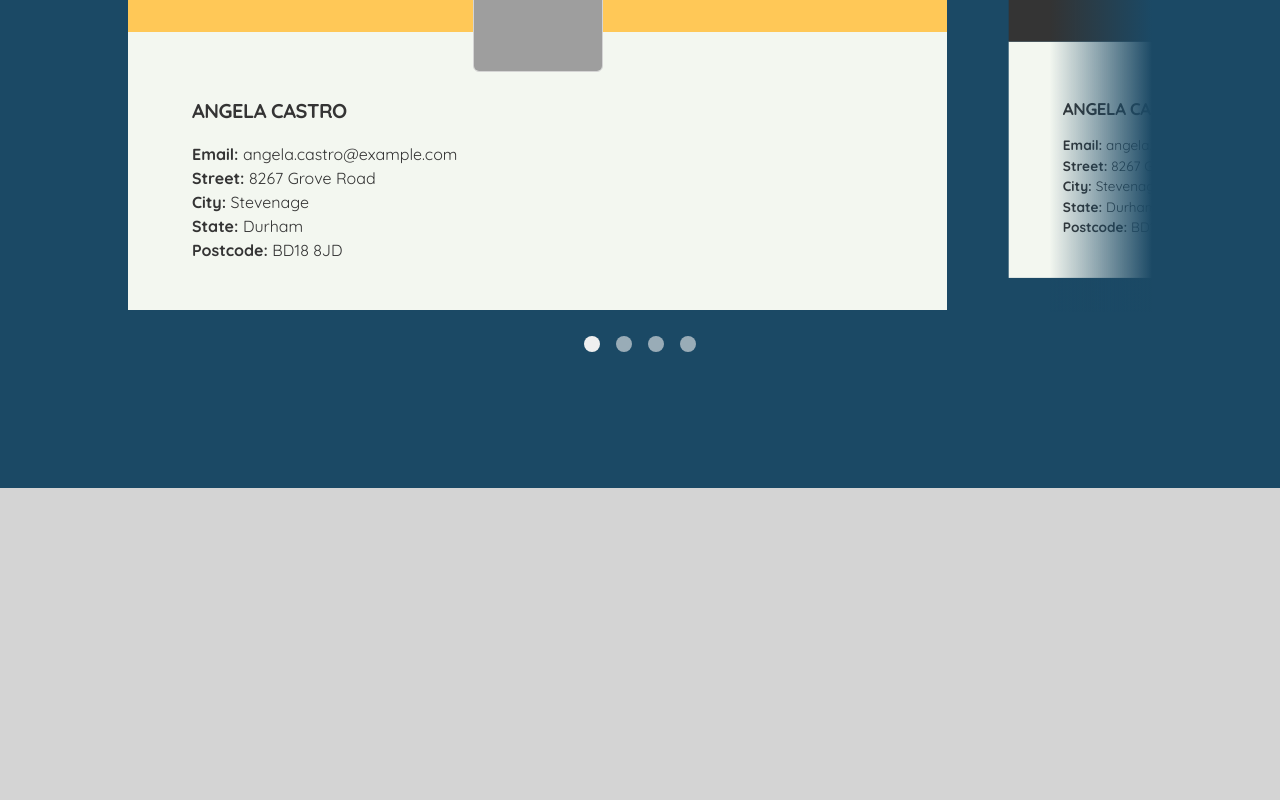
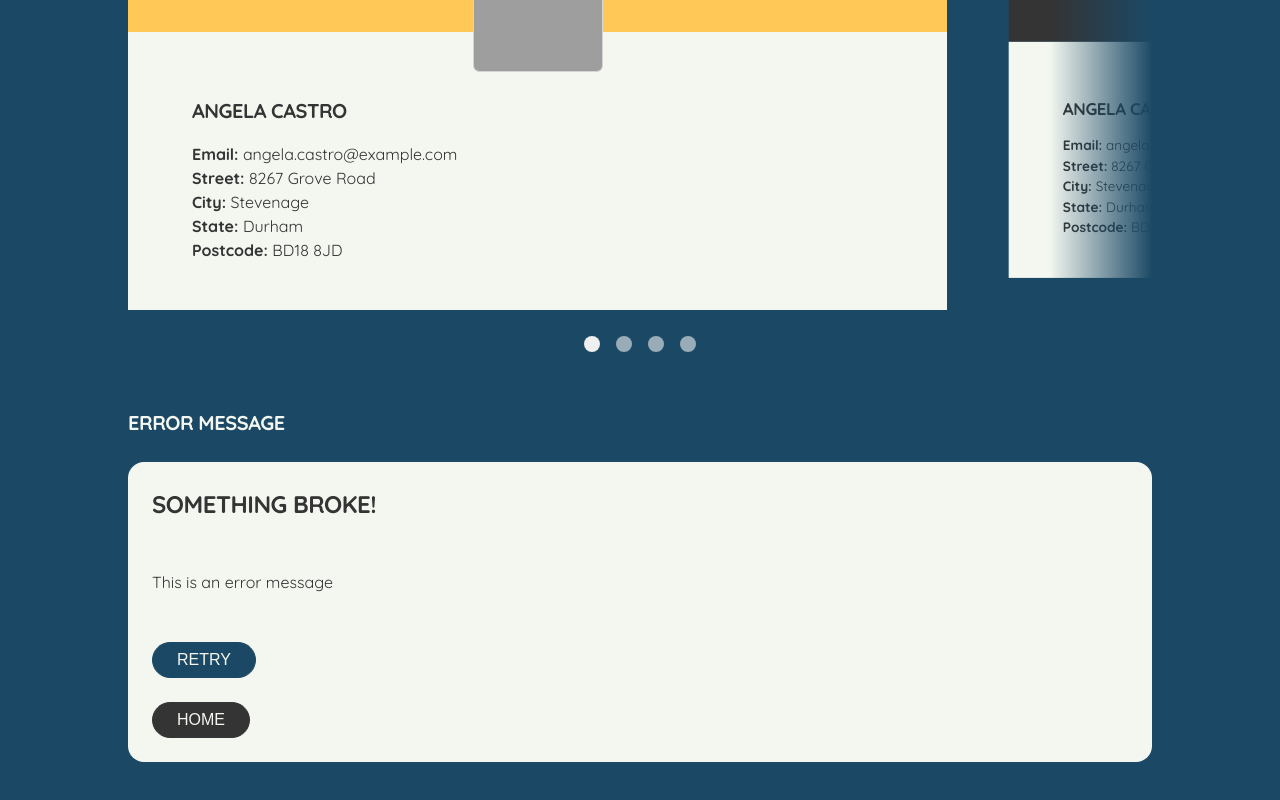
Before and after one commit to Develliot/showcase, a React (Create React App) app: page /showcase/designSystem in a window 1280 px wide. Shown: the part 5285-6085 px from the top of the page. Before the commit the page ends 5773 px from the top, so only its background shows below. Built offline with nearby package versions, Linux system fonts and the light colour scheme; grey boxes are pictures that could not be loaded.

Commit message:
new error message component

```diff
--- /dev/null
+++ b/src/components/ErrorMessage/index.tsx
@@ -0,0 +1,40 @@
+import React, { FunctionComponent } from 'react';
+import { Link } from 'react-router-dom';
+
+import urls from 'src/urls';
+
+import { Button } from 'src/components/Button';
+import { H2, Paragraph } from 'src/components/Typography';
+import { VerticalSpacer } from 'src/components/Layout';
+
+import { ErrorWrapper } from './styles';
+
+type Props = {
+    errorMessage: string;
+    retry?: () => void;
+};
+
+export const ErrorMessage: FunctionComponent<Props> = ({
+    errorMessage,
+    retry,
+}) => {
+    return (
+        <ErrorWrapper>
+            <H2>Something broke!</H2>
+            <VerticalSpacer size='large' />
+            <Paragraph>{errorMessage}</Paragraph>
+            <VerticalSpacer size='large' />
+            {retry ? (
+                <>
+                    <Button onClick={retry}>Retry</Button>
+                    <VerticalSpacer size='medium' />
+                </>
+            ) : null}
+            <Link to={urls.home}>
+                <Button color='darkGrey'>Home</Button>
+            </Link>
+        </ErrorWrapper>
+    );
+};
+
+export default ErrorMessage;
--- /dev/null
+++ b/src/components/ErrorMessage/styles.ts
@@ -0,0 +1,15 @@
+import styled from 'styled-components/macro';
+
+export const ErrorWrapper = styled.div`
+    background-color: ${({
+        theme: {
+            colors: { white },
+        },
+    }) => white};
+    padding: ${({
+        theme: {
+            spacing: { medium },
+        },
+    }) => medium};
+    border-radius: 1rem;
+`;
--- a/src/pages/DesignSystem/index.tsx
+++ b/src/pages/DesignSystem/index.tsx
@@ -15,6 +15,7 @@ import { TextInput } from 'src/components/TextInput';
 import { UserCard } from 'src/components/UserCard';
 import { UserCardLoading } from 'src/components/UserCard/UserCardLoading';
 import { Carousel } from 'src/components/Carousel';
+import { ErrorMessage } from 'src/components/ErrorMessage';
 
 import {
     TilesWrapper,
@@ -222,6 +223,14 @@ export const DesignSystem = () => {
                             <UserCard color={colors.pink} user={mockUser} />
                             <UserCard color={colors.darkGrey} user={mockUser} />
                         </Carousel>
+                        <VerticalSpacer size='large' />
+                        <H3 color='white'>Error message</H3>
+                        <VerticalSpacer size='medium' />
+                        <ErrorMessage
+                            errorMessage='This is an error message'
+                            retry={() => {}}
+                        />
+                        <VerticalSpacer size='large' />
                     </ContentWrapper>
                     <VerticalSpacer size='extraExtraLarge' />
                 </ColorBlock>
```
Also changed, not shown: 2 other files (tests, documents, lock files or other folders).
